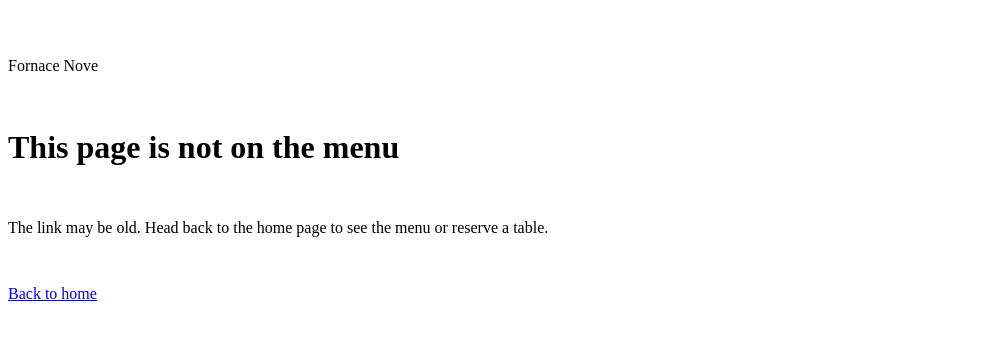
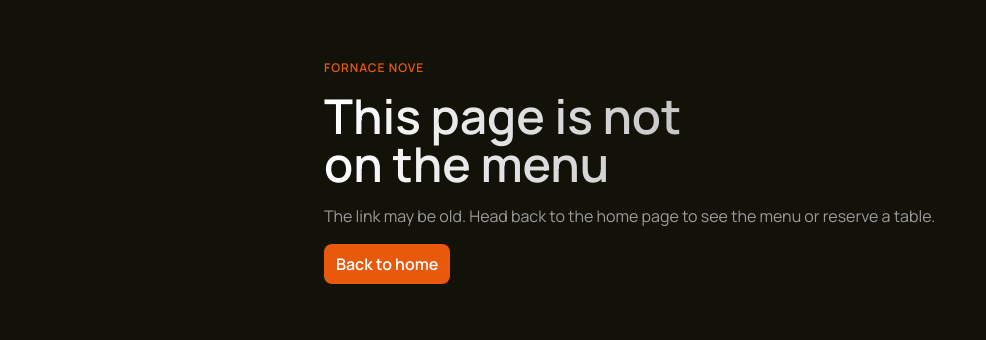
Before and after one commit to g77577076-hue/fornace-nove-demo, a plain HTML site: page 2-404.html in a window 1280 px wide. Shown: the part 228-568 px from the top of the page, without its empty margins (0-986 px from the left). Drawn offline with Linux system fonts and the light colour scheme.

Commit message:
Update 2-404.html

```diff
--- a/2-404.html
+++ b/2-404.html
@@ -1 +1 @@
-<!doctype html><html lang="en"><head><meta charset="utf-8"><meta name="viewport" content="width=device-width,initial-scale=1"><meta name="robots" content="noindex"><title>Page not found | Fornace Nove</title><link rel="stylesheet" href="style.css"><link href="https://fonts.googleapis.com/css2?family=Manrope:wght@400;500;600&display=swap" rel="stylesheet"></head><body><main class="wrap" style="min-height:100vh;display:flex;flex-direction:column;justify-content:center;gap:16px;max-width:680px"><p class="caption-3" style="color:var(--acc)">Fornace Nove</p><h1 class="heading-2 grad">This page is not on the menu</h1><p class="body-3 mut">The link may be old. Head back to the home page to see the menu or reserve a table.</p><p><a class="btn" href="index.html">Back to home</a></p></main></body></html>
+<!doctype html><html lang="en"><head><meta charset="utf-8"><meta name="viewport" content="width=device-width,initial-scale=1"><meta name="robots" content="noindex"><title>Page not found | Fornace Nove</title><link rel="stylesheet" href="4-style.css"><link href="https://fonts.googleapis.com/css2?family=Manrope:wght@400;500;600&display=swap" rel="stylesheet"></head><body><main class="wrap" style="min-height:100vh;display:flex;flex-direction:column;justify-content:center;gap:16px;max-width:680px"><p class="caption-3" style="color:var(--acc)">Fornace Nove</p><h1 class="heading-2 grad">This page is not on the menu</h1><p class="body-3 mut">The link may be old. Head back to the home page to see the menu or reserve a table.</p><p><a class="btn" href="index.html">Back to home</a></p></main></body></html>
```
